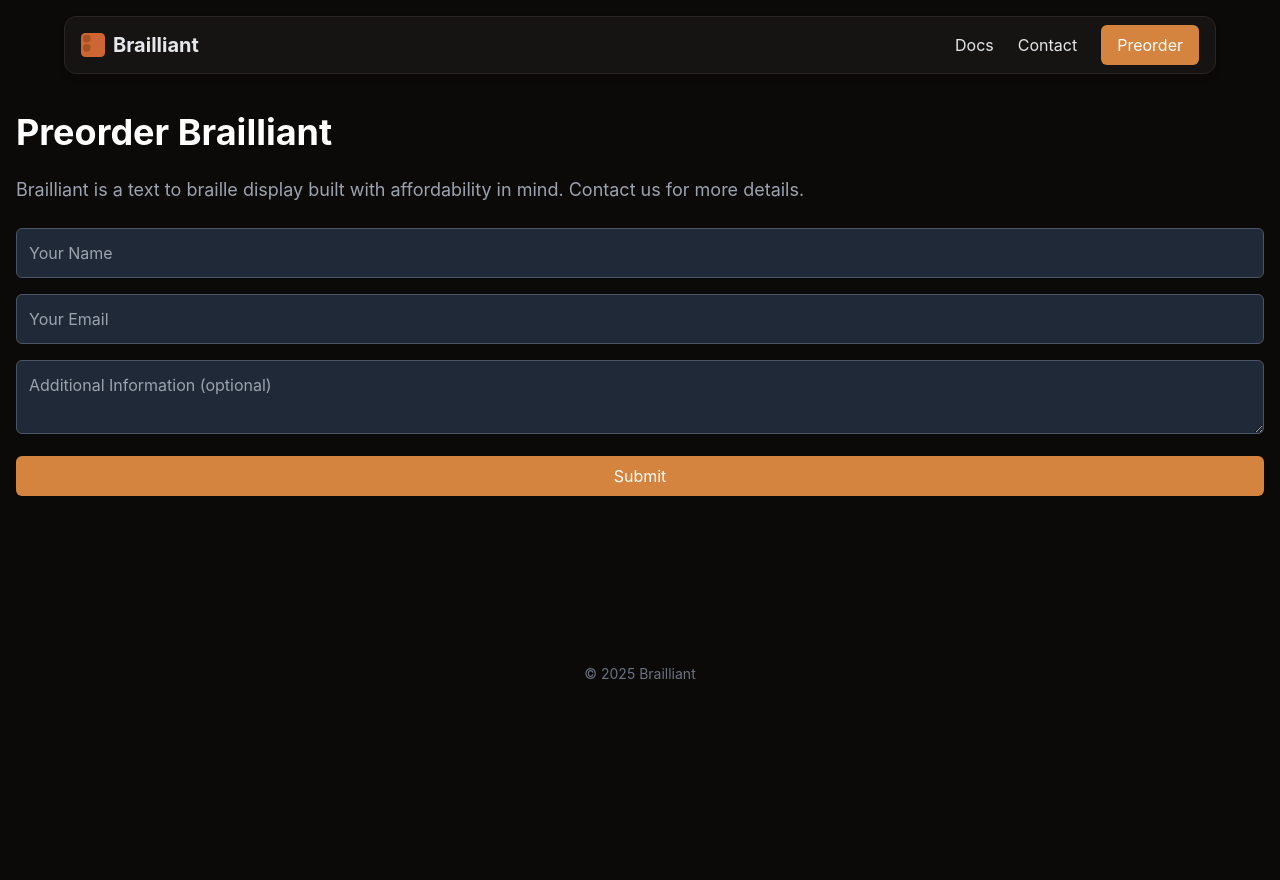
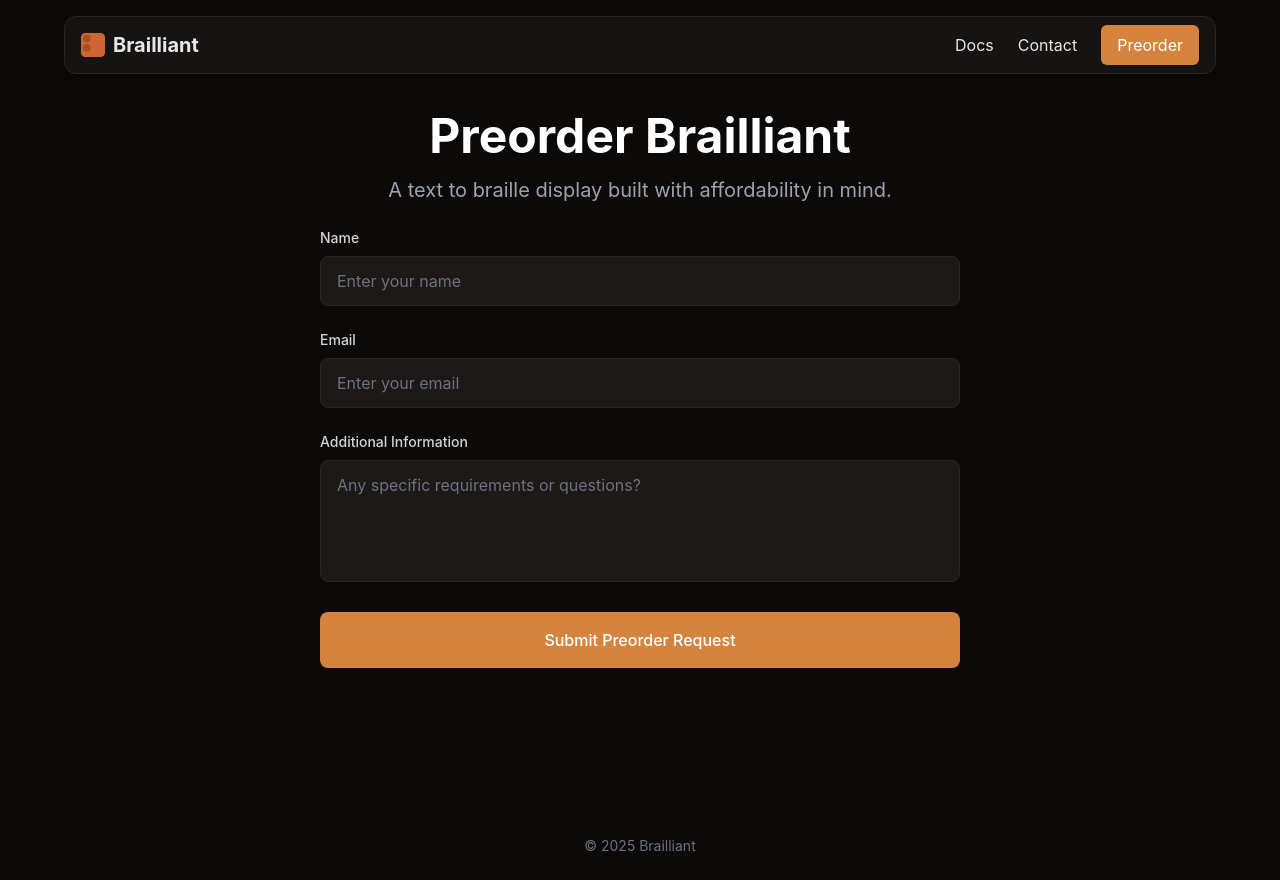
Before and after one commit to tkpepper15/braillebox, a Next.js app: page /preorder in a window 1280 px wide. Before the commit the page ends 848 px from the top, so only its background shows below. Built offline with nearby package versions, Linux system fonts and the light colour scheme.

Commit message:
Commit message

```diff
--- a/app/preorder/page.tsx
+++ b/app/preorder/page.tsx
@@ -1,12 +1,27 @@
 'use client';
 
-import { FC, useEffect } from 'react';
+import { FC } from 'react';
 import { useState } from 'react';
 import Footer from 'app/footer';
 import Navbar from 'app/navbar';
 
+interface FormData {
+  name: string;
+  email: string;
+  additionalInfo: string;
+}
+
+interface ApiResponse {
+  error?: string;
+  message?: string;
+}
+
 const PreorderPage: FC = () => {
-  const [formData, setFormData] = useState({ name: '', email: '', additionalInfo: '' });
+  const [formData, setFormData] = useState<FormData>({
+    name: '',
+    email: '',
+    additionalInfo: ''
+  });
   const [submitted, setSubmitted] = useState(false);
   const [error, setError] = useState<string | null>(null);
 
@@ -27,8 +42,9 @@ const PreorderPage: FC = () => {
         body: JSON.stringify(formData),
       });
 
+      const data = await response.json() as ApiResponse;
+
       if (!response.ok) {
-        const data = await response.json();
         throw new Error(data.error || 'Failed to send email');
       }
 
@@ -41,51 +57,99 @@ const PreorderPage: FC = () => {
   return (
     <div className="min-h-screen bg-stone-950 text-gray-200">
       <Navbar />
-      <div className="container mx-auto mt-12 px-4 py-16">
-        <h1 className="text-4xl font-bold text-white mb-6">Preorder Brailliant</h1>
-        <p className="text-lg text-gray-400 mb-6">
-          Brailliant is a text to braille display built with affordability in mind. Contact us for more details.
+      <div className="container mx-auto mt-12 px-4 py-16 max-w-2xl">
+        <div className="space-y-6">
+          <div className="text-center space-y-4">
+            <h1 className="text-5xl font-bold text-white">Preorder Brailliant</h1>
+            <p className="text-xl text-gray-400">
+              A text to braille display built with affordability in mind.
             </p>
+          </div>
 
           {submitted ? (
-          <p className="text-lg text-green-500">Thank you for your interest! We'll be in touch soon.</p>
+            <div className="mt-8 text-center">
+              <div className="inline-block p-4 bg-green-500/10 rounded-lg">
+                <p className="text-xl text-green-400">
+                  Thank you for your interest! We'll be in touch soon.
+                </p>
+              </div>
+            </div>
           ) : (
-          <form onSubmit={handleSubmit} className="space-y-4">
+            <form onSubmit={handleSubmit} className="mt-8 space-y-6">
               {error && (
-              <div className="text-red-500 bg-red-100/10 p-3 rounded-md">
-                {error}
+                <div className="p-4 bg-red-500/10 rounded-lg border border-red-500/20">
+                  <p className="text-red-400">{error}</p>
                 </div>
               )}
+
+              <div className="space-y-6">
+                <div className="space-y-2">
+                  <label htmlFor="name" className="block text-sm font-medium text-gray-300">
+                    Name
+                  </label>
                   <input
+                    id="name"
                     type="text"
                     name="name"
-              placeholder="Your Name"
+                    placeholder="Enter your name"
                     value={formData.name}
                     onChange={handleChange}
                     required
-              className="w-full p-3 rounded-md bg-gray-800 text-white border border-gray-600"
+                    className="w-full px-4 py-3 bg-stone-900 border border-stone-800 rounded-lg
+                             text-white placeholder-gray-500 focus:outline-none focus:ring-2
+                             focus:ring-[#d4843e] focus:border-transparent transition duration-200"
                   />
+                </div>
+
+                <div className="space-y-2">
+                  <label htmlFor="email" className="block text-sm font-medium text-gray-300">
+                    Email
+                  </label>
                   <input
+                    id="email"
                     type="email"
                     name="email"
-              placeholder="Your Email"
+                    placeholder="Enter your email"
                     value={formData.email}
                     onChange={handleChange}
                     required
-              className="w-full p-3 rounded-md bg-gray-800 text-white border border-gray-600"
+                    className="w-full px-4 py-3 bg-stone-900 border border-stone-800 rounded-lg
+                             text-white placeholder-gray-500 focus:outline-none focus:ring-2
+                             focus:ring-[#d4843e] focus:border-transparent transition duration-200"
                   />
+                </div>
+
+                <div className="space-y-2">
+                  <label htmlFor="additionalInfo" className="block text-sm font-medium text-gray-300">
+                    Additional Information
+                  </label>
                   <textarea
+                    id="additionalInfo"
                     name="additionalInfo"
-              placeholder="Additional Information (optional)"
+                    placeholder="Any specific requirements or questions?"
                     value={formData.additionalInfo}
                     onChange={handleChange}
-              className="w-full p-3 rounded-md bg-gray-800 text-white border border-gray-600"
+                    rows={4}
+                    className="w-full px-4 py-3 bg-stone-900 border border-stone-800 rounded-lg
+                             text-white placeholder-gray-500 focus:outline-none focus:ring-2
+                             focus:ring-[#d4843e] focus:border-transparent transition duration-200
+                             resize-none"
                   />
-            <button type="submit" className="w-full px-4 py-2 bg-[#d4843e] text-white rounded-md hover:bg-[#b76e2e] transition duration-300">
-              Submit
+                </div>
+              </div>
+
+              <button
+                type="submit"
+                className="w-full px-6 py-4 bg-[#d4843e] text-white rounded-lg font-medium
+                         hover:bg-[#b76e2e] focus:outline-none focus:ring-2 focus:ring-[#d4843e]
+                         focus:ring-offset-2 focus:ring-offset-stone-950 transition duration-200
+                         transform hover:scale-[0.98]"
+              >
+                Submit Preorder Request
               </button>
             </form>
           )}
+        </div>
       </div>
       <Footer />
     </div>
```
Lines whose indentation alone changed are shown as unchanged.
